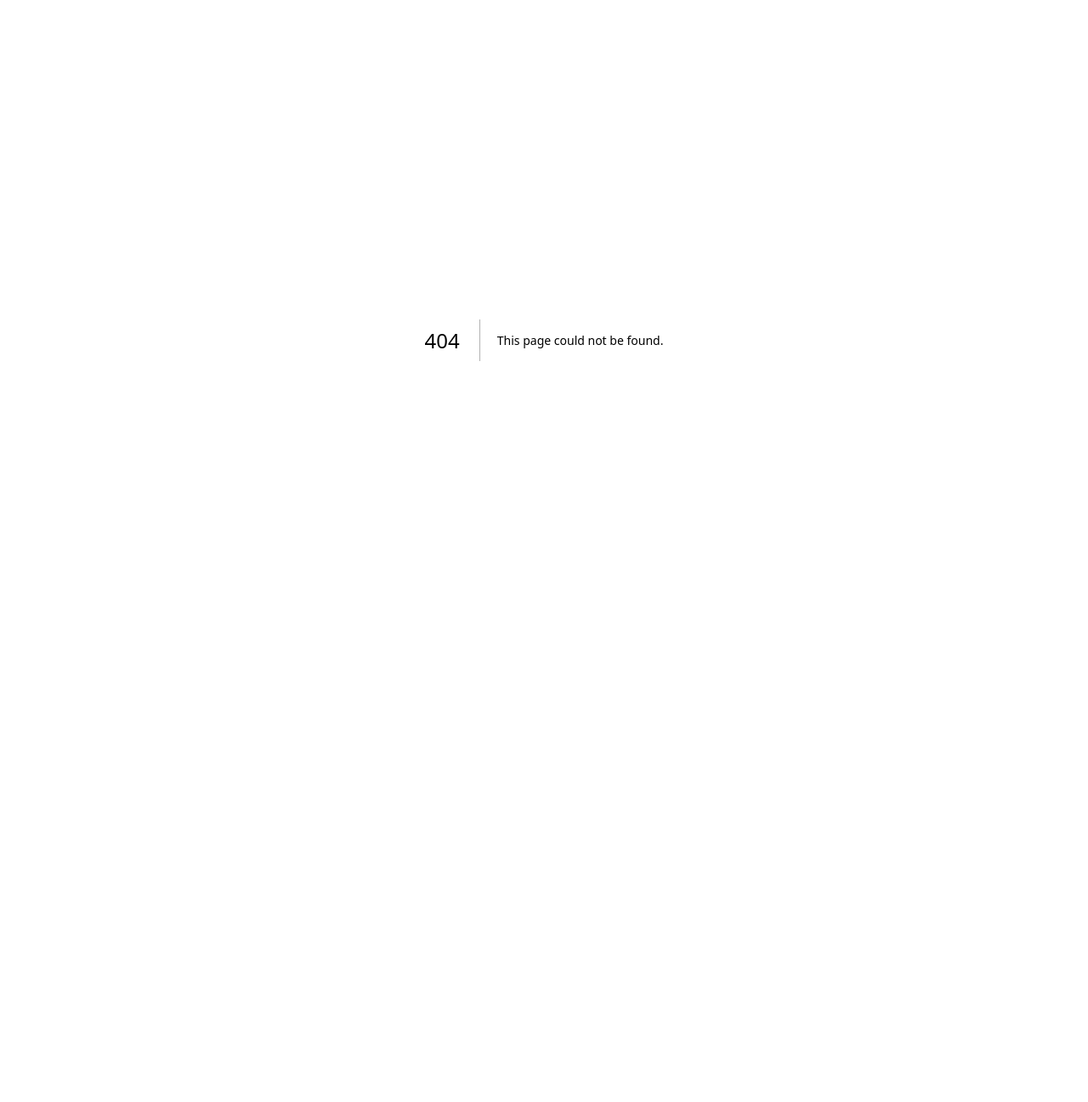
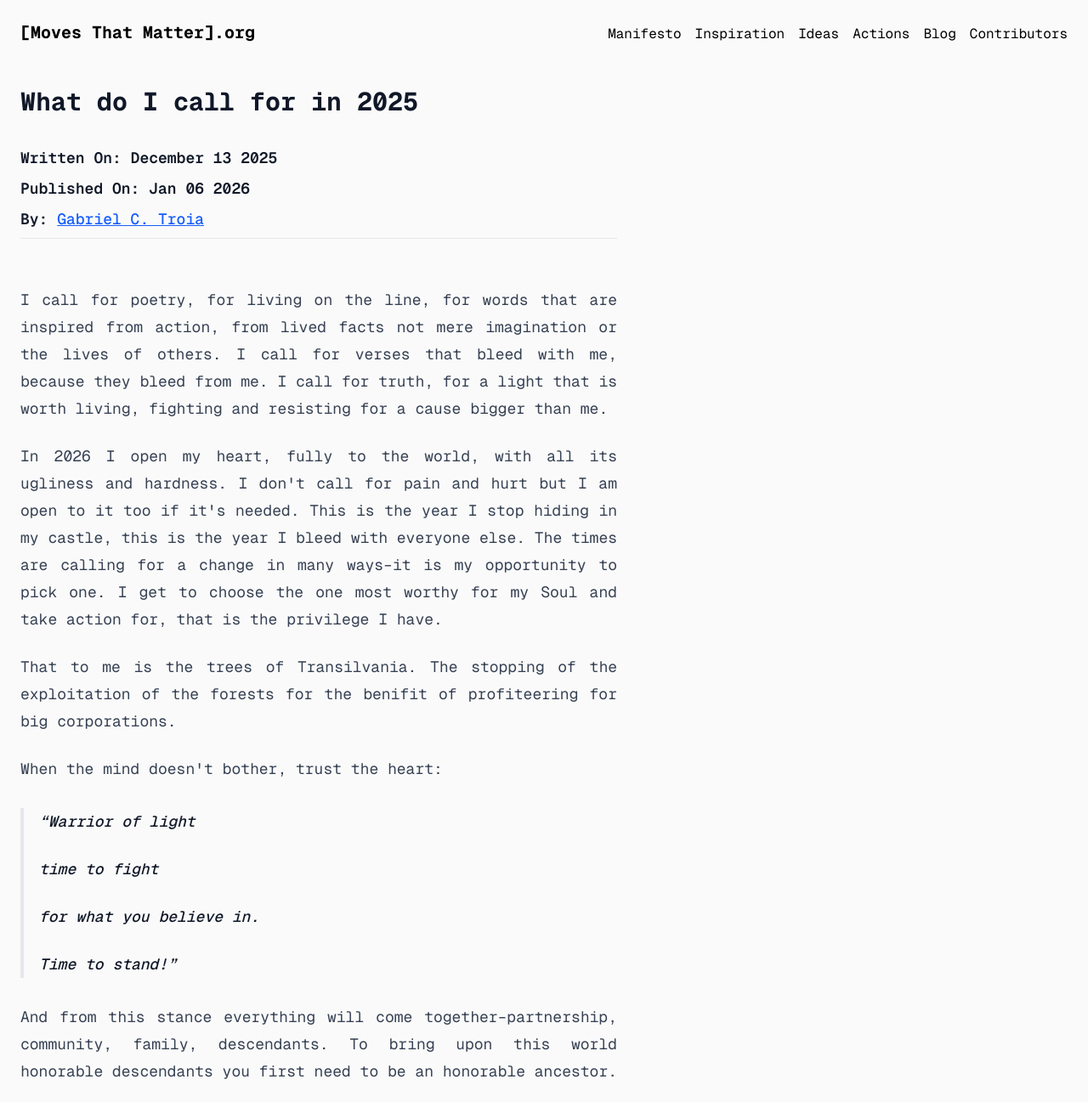
Before and after one commit to movesthatmatter/movesthatmatter.org, a Next.js app: page /blog/what-i-call-in-2026 in a window 1280 px wide. Before the commit this address had no page. Shown: the top 1297 px of the page at 85% size. Before the commit the page ends 800 px from the top, so only its background shows below. Built offline with nearby package versions, Linux system fonts and the light colour scheme.

Commit message:
Create blog/what-i-call-in-2026 article

```diff
--- /dev/null
+++ b/app/blog/(articles)/what-i-call-in-2026/page.mdx
@@ -0,0 +1,42 @@
+## What do I call for in 2025
+
+#### Written On: December 13 2025
+#### Published On: Jan 06 2026
+#### By: <a href="/contributors/gabriel-troia">Gabriel C. Troia</a>
+---
+
+I call for poetry, for living on the line, for words that are inspired from action, from lived facts not mere imagination or the lives of others.
+I call for verses that bleed with me, because they bleed from me.
+I call for truth, for a light that is worth living, fighting and resisting for a cause bigger than me.
+
+In 2026 I open my heart, fully to the world, with all its ugliness and hardness. I don't call for pain and hurt but I am open to it too if it's needed. This is the year I stop hiding in my castle, this is the year I bleed with everyone else. The times are calling for a change in many ways–it is my opportunity to pick one. I get to choose the one most worthy for my Soul and take action for, that is the privilege I have.
+
+That to me is the trees of Transilvania. The stopping of the exploitation of the forests for the benifit of profiteering for big corporations.
+
+When the mind doesn't bother, trust the heart:
+
+>Warrior of light
+>
+>time to fight
+>
+>for what you believe in.
+>
+>Time to stand!
+
+And from this stance everything will come together–partnership, community, family, descendants.
+To bring upon this world honorable descendants you first need to be an honorable ancestor.
+
+This year breads action, through hard earned legacy.
+
+I call for a life worth living.
+I call for peaceful evenings where I can lay down my head to rest, because I know I gave it all and gave myself whole to my purpose, my mission.
+
+I pray-in aligned action, rooted in my bones, beating with the rhythm of my heart.
+
+I see hard times with long days working and walking towards, the grand mission–making **_Moves That Matter_**, but easy nights where sleep caresses the tired and beaten body.
+
+I get to choose what I want:
+  - easy days and hard nights where sleep escapes my reach
+  - or hard days but easy nights where my being is at ease knowing I acted in coherence with my Soul.
+
+I get to choose my hard. Each day is a new choice to make and the choices I make determine the arch of my life experience.
```
